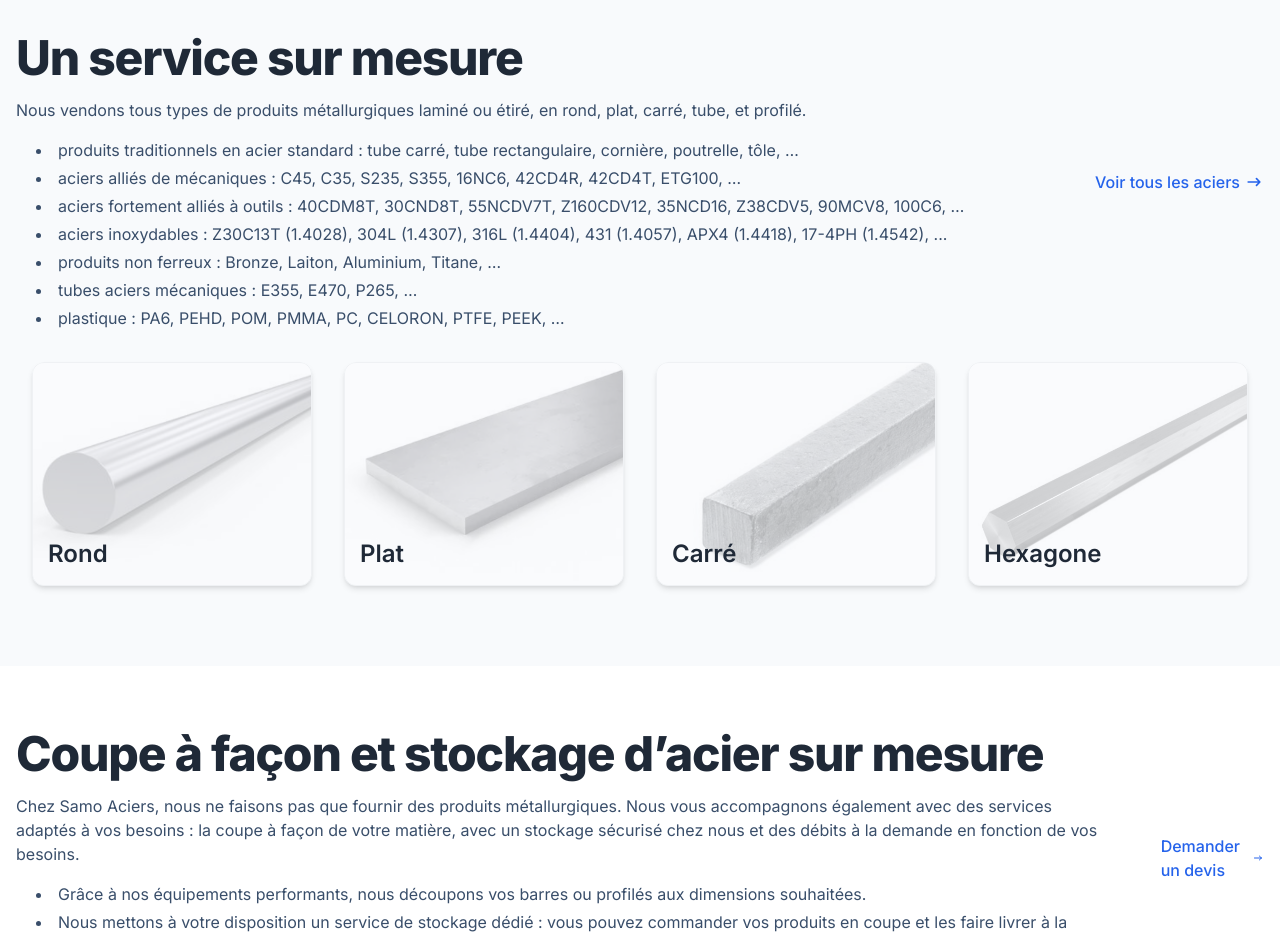
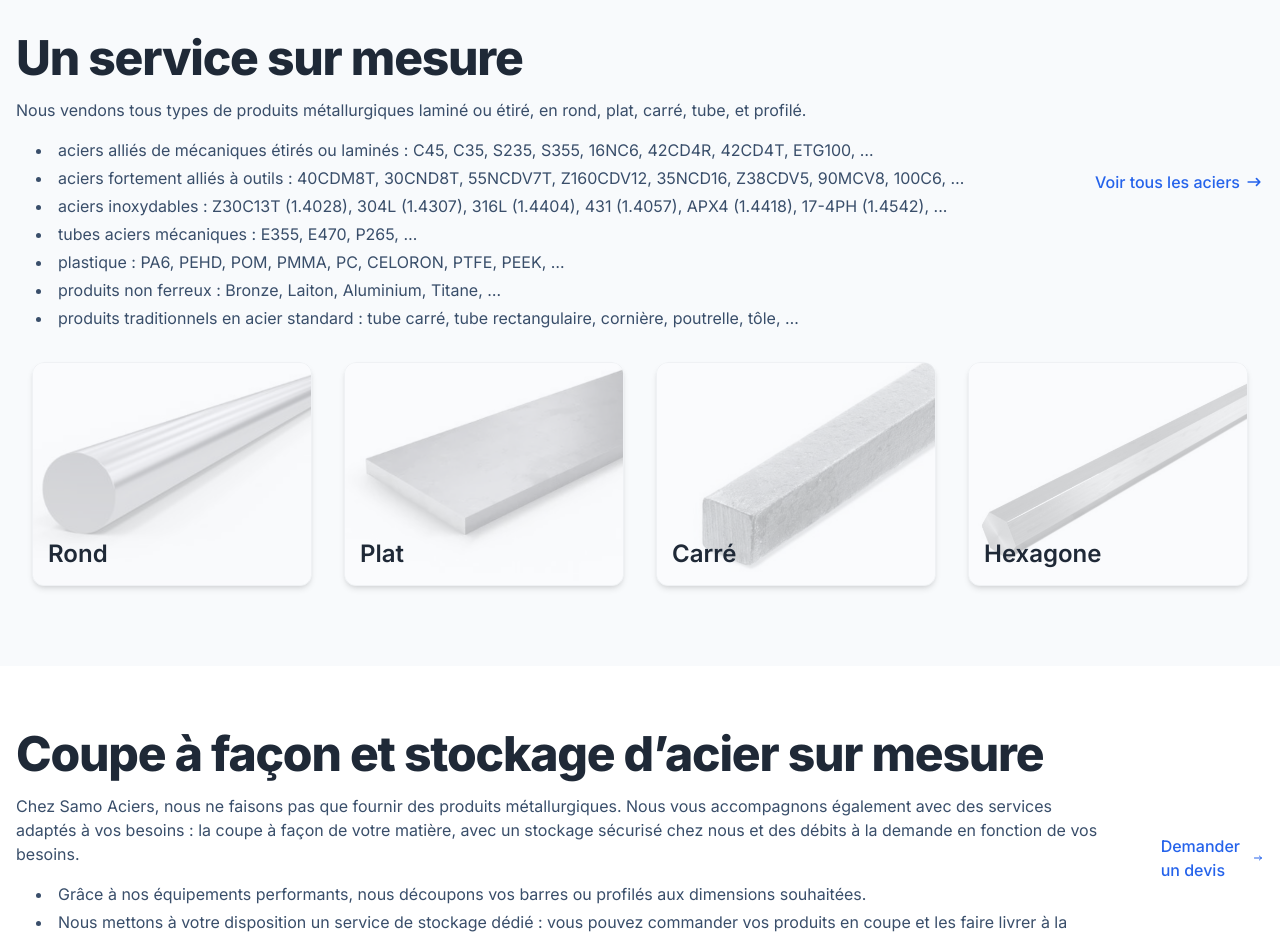
Before and after one commit to GN13008/samoNext, a Next.js app: page / in a window 1280 px wide. Shown: the part 1340-2275 px from the top of the page. Built offline with nearby package versions, Linux system fonts and the light colour scheme.

Commit message:
some small content changes

```diff
--- a/components/homePage/products.component.tsx
+++ b/components/homePage/products.component.tsx
@@ -17,12 +17,8 @@ export default function ProductsSection() {
           </p>
           <ul className="hidden lg:block ps-5 mt-2 space-y-1 list-disc list-inside">
             <li>
-              produits traditionnels en acier standard : tube carré, tube
-              rectangulaire, cornière, poutrelle, tôle, …
-            </li>
-            <li>
-              aciers alliés de mécaniques : C45, C35, S235, S355, 16NC6, 42CD4R,
-              42CD4T, ETG100, …
+              aciers alliés de mécaniques étirés ou laminés : C45, C35, S235,
+              S355, 16NC6, 42CD4R, 42CD4T, ETG100, …
             </li>
             <li>
               aciers fortement alliés à outils : 40CDM8T, 30CND8T, 55NCDV7T,
@@ -32,10 +28,14 @@ export default function ProductsSection() {
               aciers inoxydables : Z30C13T (1.4028), 304L (1.4307), 316L
               (1.4404), 431 (1.4057), APX4 (1.4418), 17-4PH (1.4542), ...
             </li>
-            <li>produits non ferreux : Bronze, Laiton, Aluminium, Titane, …</li>
             <li>tubes aciers mécaniques : E355, E470, P265, … </li>
             <li>
               plastique : PA6, PEHD, POM, PMMA, PC, CELORON, PTFE, PEEK, …
+            </li>
+            <li>produits non ferreux : Bronze, Laiton, Aluminium, Titane, …</li>
+            <li>
+              produits traditionnels en acier standard : tube carré, tube
+              rectangulaire, cornière, poutrelle, tôle, …
             </li>
           </ul>
         </div>
```
